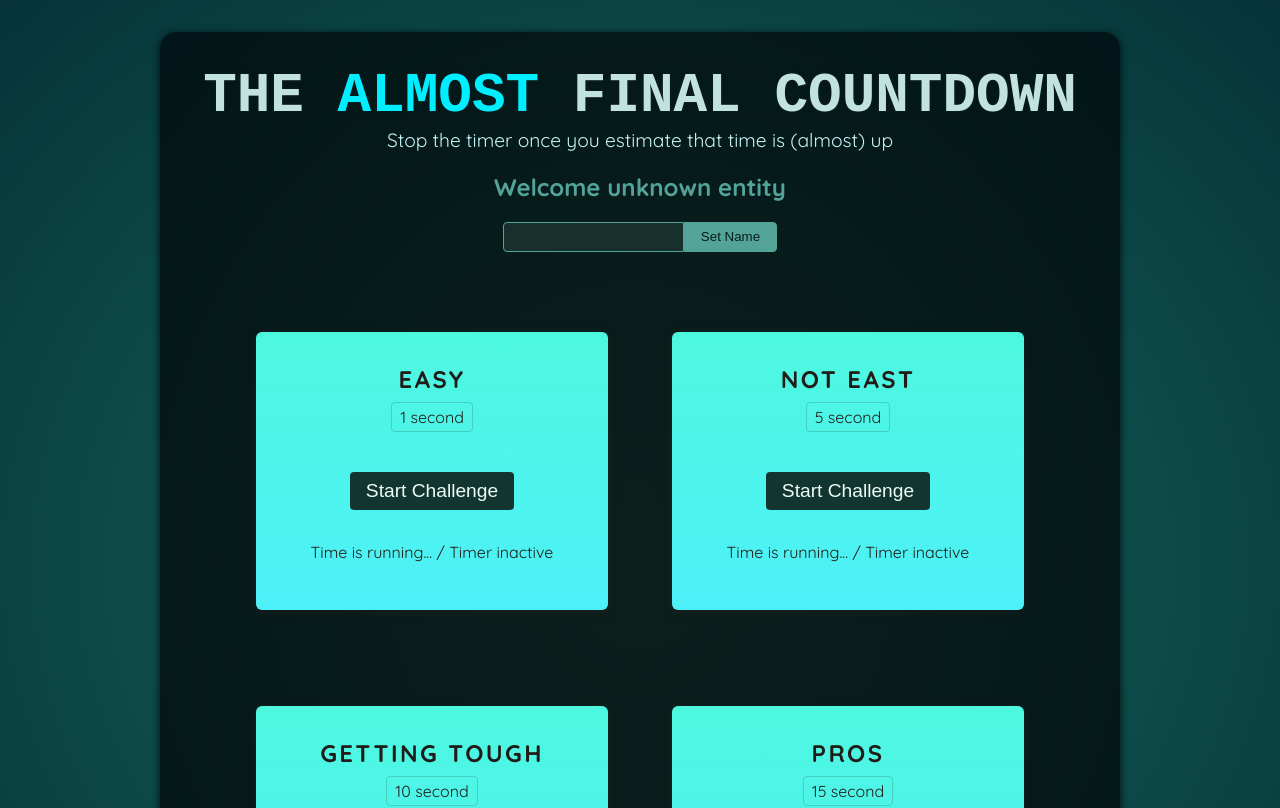
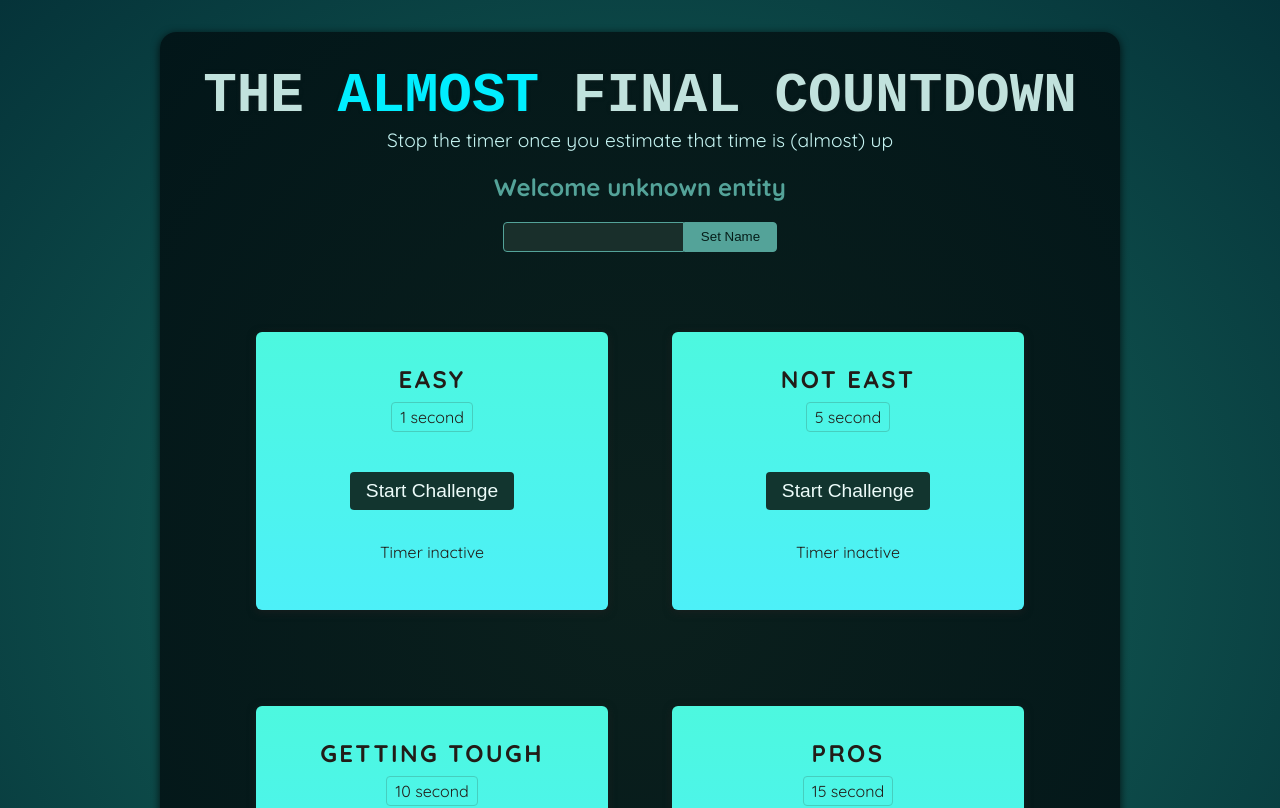
Before and after one commit to soundarrajan-official/09-react-refs-and-portals, a React (Vite) app: page / in a window 1280 px wide. Shown: the top 808 px of the page. Built offline with nearby package versions, Linux system fonts and the light colour scheme; a web font is replaced by a local one.

Commit message:
Add Timer States and Events

```diff
--- a/src/components/TimerChallenge.jsx
+++ b/src/components/TimerChallenge.jsx
@@ -1,16 +1,31 @@
+import {useState} from "react";
+
 const TimerChallenge = ({title, targetTime}) => {
+    const [timerExpired, setTimerExpired] = useState(false)
+    const [timerStarted, setTimerStarted] = useState(false)
+
+    const handleStart = () => {
+        setTimeout(() => {
+            setTimerExpired(true)
+        }, targetTime * 1000)
+
+        setTimerStarted(true)
+    }
 
     return (
         <section className="challenge">
             <h2>{title}</h2>
+            {timerExpired && <p>You lost!</p>}
             <p className="challenge-time">
                 {targetTime} second{targetTime > 1 ?? "s"}
             </p>
             <p>
-                <button>Start Challenge</button>
+                <button onClick={handleStart}>
+                    {timerStarted ? 'Stop':  'Start'} Challenge
+                </button>
             </p>
-            <p>
-                Time is running... / Timer inactive
+            <p className={timerStarted ? 'active' : undefined}>
+                {timerStarted ? 'Time is running...' : 'Timer inactive'}
             </p>
         </section>
     )
```
